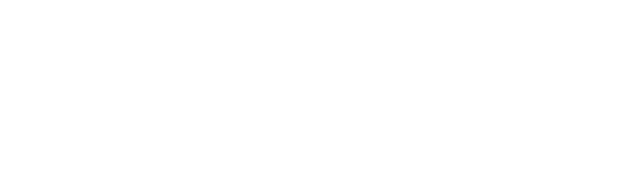
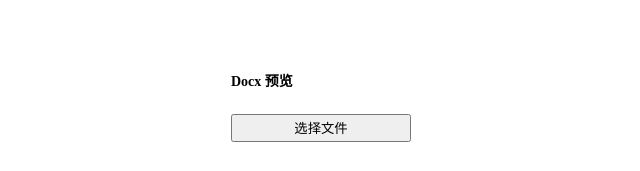
Before and after one commit to codexu/upload-file, a Vue app in the folder apps/web/: page / in a window 1280 px wide. Shown: the part 936-1107 px from the top of the page, without its empty margins (9-649 px from the left). Before the commit the page ends 978 px from the top, so only its background shows below. Built offline with nearby package versions, Linux system fonts and the light colour scheme.

Commit message:
feat: docx 预览

```diff
--- a/apps/web/package.json
+++ b/apps/web/package.json
@@ -9,6 +9,7 @@
     "preview": "vite preview"
   },
   "dependencies": {
+    "docx-preview": "^0.3.2",
     "vue": "^3.4.21"
   },
   "devDependencies": {
--- a/apps/web/src/App.vue
+++ b/apps/web/src/App.vue
@@ -4,6 +4,7 @@ import MultipleFile from './components/MultipleFile.vue'
 import ImagePreview from './components/ImagePreview.vue'
 import VideoCover from './components/VideoCover.vue'
 import PdfPreview from './components/PdfPreview.vue'
+import DocxPreview from './components/DocxPreview.vue'
 </script>
 
 <template>
@@ -13,5 +14,6 @@ import PdfPreview from './components/PdfPreview.vue'
     <ImagePreview />
     <VideoCover />
     <PdfPreview />
+    <DocxPreview />
   </div>
 </template>
--- /dev/null
+++ b/apps/web/src/components/DocxPreview.vue
@@ -0,0 +1,33 @@
+<template>
+  <h2>Docx 预览</h2>
+  <button @click="handleUpload">选择文件</button>
+  <input type="file" ref="fileInput" style="display: none;" accept="application/vnd.openxmlformats-officedocument.wordprocessingml.document" />
+  <div ref="docxContainer"></div>
+</template>
+
+<script setup lang="ts">
+import { onMounted, ref } from 'vue';
+import { renderAsync } from 'docx-preview';
+
+const fileInput = ref<HTMLInputElement>();
+const docxContainer = ref<HTMLDivElement>();
+
+function handleUpload() {
+  if (fileInput.value) {
+    fileInput.value.click();
+  }
+}
+
+onMounted(() => {
+  if (!fileInput.value) {
+    return;
+  }
+  fileInput.value.addEventListener('change', async (event) => {
+    const file = (event.target as HTMLInputElement).files![0];
+    if (docxContainer.value) {
+      renderAsync(file, docxContainer.value);
+    }
+  });
+})
+
+</script>
```
Also changed, not shown: 1 other file (tests, documents, lock files or other folders).
